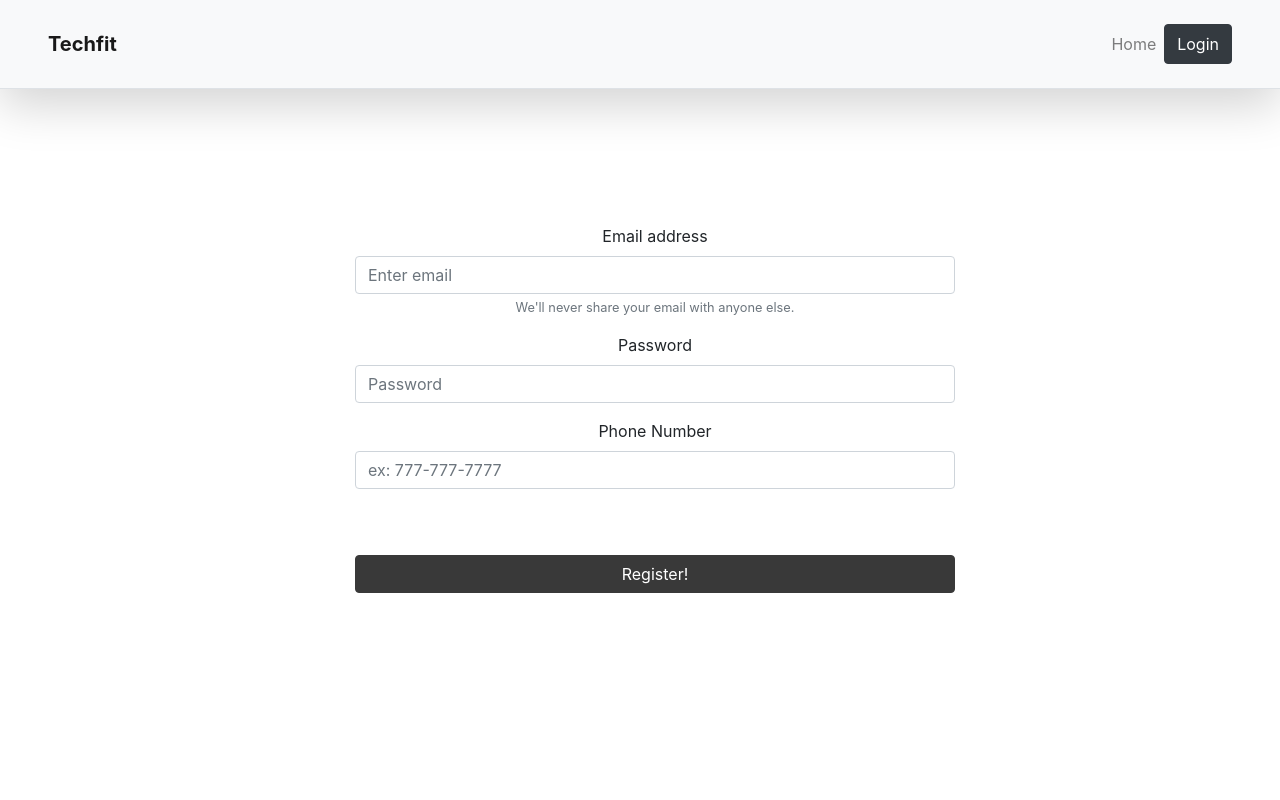
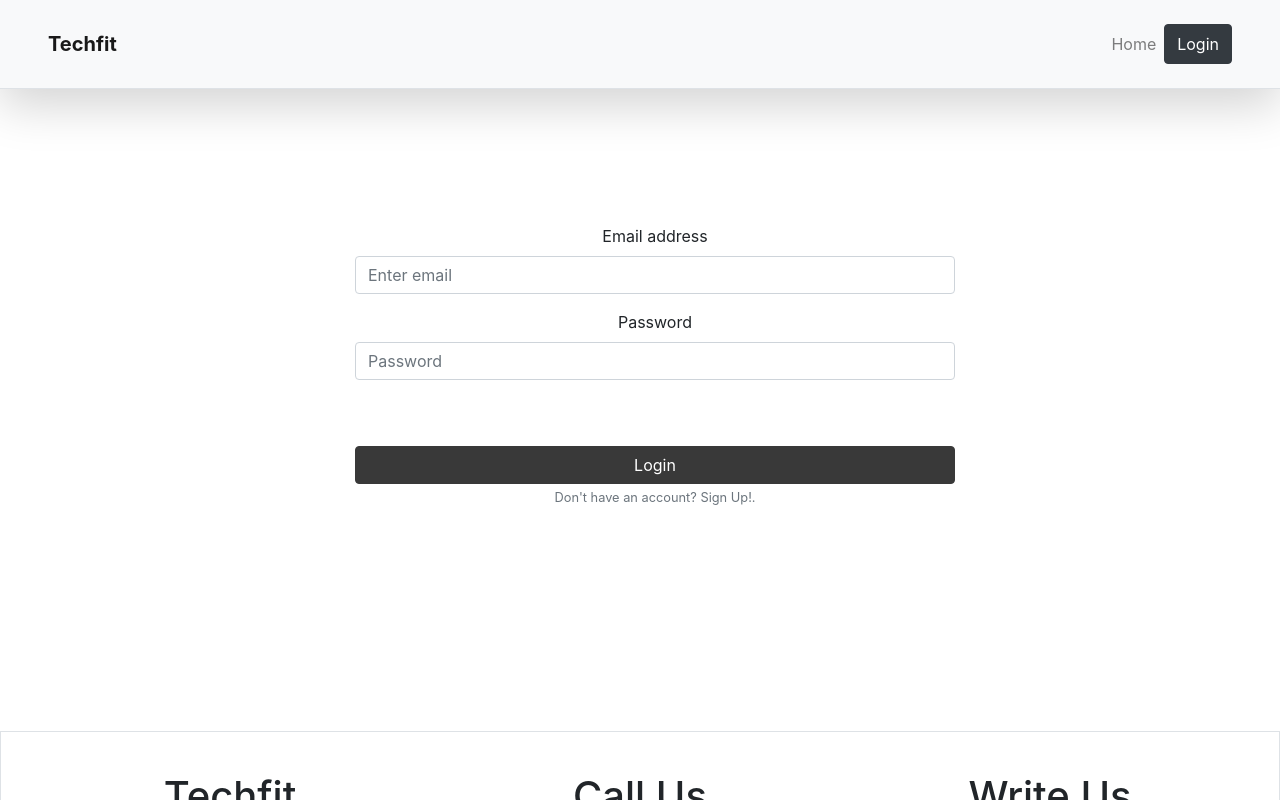
Before and after one commit to e-rojas/project-techfit-react, a React (Create React App) app: page / in a window 1280 px wide. Shown: the top 800 px of the page. Built offline with nearby package versions, Linux system fonts and the light colour scheme.

Commit message:
create login page

```diff
--- a/src/components/Login/Login.js
+++ b/src/components/Login/Login.js
@@ -1,13 +1,17 @@
 import React from 'react'
+import { Row, Col, Button, Form } from "react-bootstrap";
 
 const login = () => {
   return (
-    <Form style={{}}>
+    <Row style={{  marginTop: "200px",marginBottom:'200px' }} className="p-4  d-flex justify-content-center ">
+
+    <Col style={{maxWidth:'600px'}} lg={12} className="text-center" >
+
+
+      <Form style={{ minWidth:'600px'}}>
         <Form.Group controlId="formBasicEmail">
           <Form.Label>Email address</Form.Label>
           <Form.Control type="email" placeholder="Enter email" />
-        <Form.Text className="text-muted">
-        </Form.Text>
         </Form.Group>
 
         <Form.Group controlId="formBasicPassword">
@@ -19,9 +23,12 @@ const login = () => {
           Login
           </Button>
           <Form.Text className="text-muted">
-        Dont have an account? <a>Sign Up</a>.
+            Don't have an account? <a>Sign Up!</a>.
             </Form.Text>
       </Form>
+    </Col>
+
+  </Row>
   )
 }
 
--- a/src/index.js
+++ b/src/index.js
@@ -6,8 +6,10 @@ import './index.css';
 import Register from './pages/register'
 import Home from './pages/home'
 import * as serviceWorker from './serviceWorker';
+import Login from './pages/login'
 
-ReactDOM.render(<Register />, document.getElementById('root'));
+
+ReactDOM.render(<Login />, document.getElementById('root'));
 
 // If you want your app to work offline and load faster, you can change
 // unregister() to register() below. Note this comes with some pitfalls.
```
Lines whose indentation alone changed are shown as unchanged.
